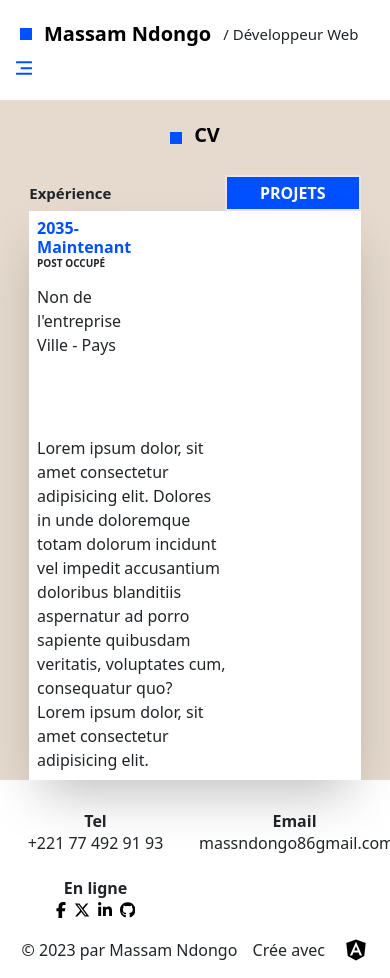
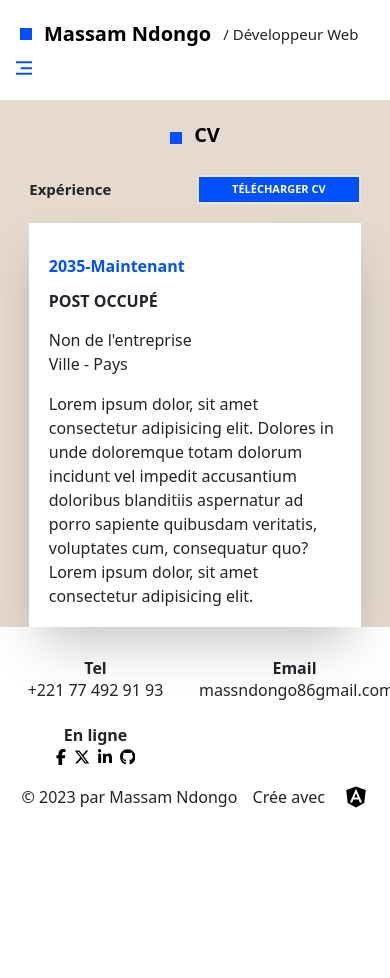
Before and after one commit to massndongo/portfolio_massam, an Angular app: page /cv in a window 390 px wide. After the commit the page ends 844 px from the top, so only its background shows below. Built offline with nearby package versions, Linux system fonts and the light colour scheme.

Commit message:
Page CV | Mise en place Card - Version Mobile

```diff
--- a/src/app/components/cv/cv.component.html
+++ b/src/app/components/cv/cv.component.html
@@ -7,19 +7,19 @@
   </div>
   <div class="02 flex flex-row justify-between items-center lg:w-[35%] w-[85%]">
     <span class="lg:text-[20px] text-[15px] font-bold">Expérience</span>
-    <button (click)="downloadPdf()" class="inline-block  sm:w-auto border-2 bg-bleu text-white hover:text-black hover:border-bleu hover:bg-transparent focus:ring-4 focus:outline-none focus:ring-gray-200 sm:focus:ring-blue-600 text-center px-[10%] py-1 ml-2 font-bold">PROJETS</button>
+    <button (click)="downloadPdf()" class="inline-block lg:text-[20px] text-[11px] sm:w-auto border-2 bg-bleu text-white hover:text-black hover:border-bleu hover:bg-transparent focus:ring-4 focus:outline-none focus:ring-gray-200 sm:focus:ring-blue-600 text-center px-[10%] py-1 ml-2 font-bold uppercase">télécharger cv</button>
   </div>
-  <div class="03 bg-white shadow-2xl p-[2%] flex lg:flex-row flex-col justify-between  lg:w-[35%] w-[85%] lg:mt-[2%]">
-    <div class="flex flex-col justify-center w-[40%] ">
+  <div class="03 bg-white shadow-2xl lg:p-[2%] p-[5%] flex lg:flex-row flex-col justify-between  lg:w-[35%] w-[85%] lg:mt-[2%] mt-[5%]">
+    <div class="flex flex-col justify-center lg:w-[40%] w-full mt-[5%]">
       <h1 class="lg:text-[20px] font-bold text-bleu">2035-Maintenant</h1>
-      <h2 class="lg:text-[15px] text-[10px] font-bold uppercase lg:mt-2">post occupé</h2>
+      <h2 class="lg:text-[15px] font-bold uppercase lg:mt-2 mt-4">post occupé</h2>
       <p class="lg: mt-4">
         Non de l'entreprise
         <br>
         Ville - Pays
       </p>
     </div>
-    <div class="flex flex-col justify-center w-[60%] mt-[25%]">
+    <div class="flex flex-col justify-center lg:w-[60%] w-full lg:mt-[25%] mt-4">
       <p>Lorem ipsum dolor, sit amet consectetur adipisicing elit. Dolores in unde doloremque totam dolorum incidunt vel impedit accusantium doloribus blanditiis aspernatur ad porro sapiente quibusdam veritatis, voluptates cum, consequatur quo?</p>
       <p>Lorem ipsum dolor, sit amet consectetur adipisicing elit. </p>
     </div>
```
